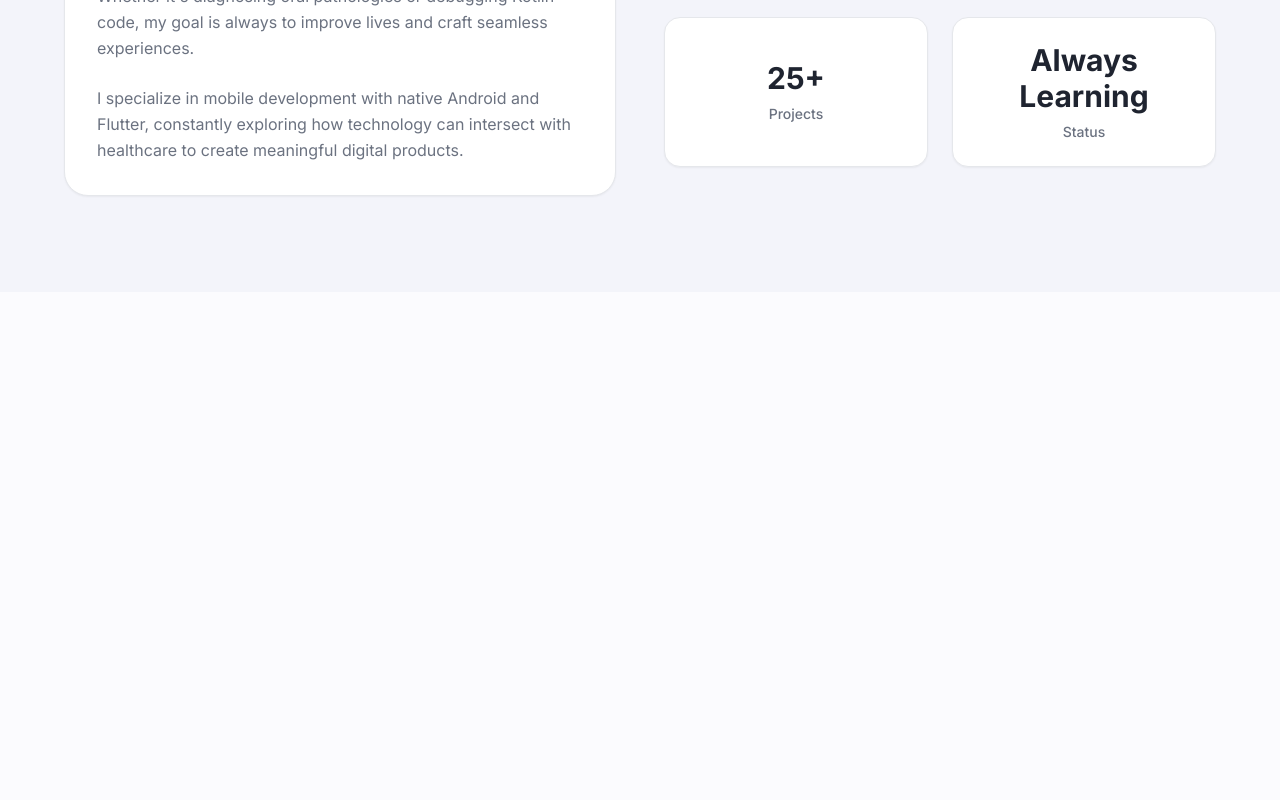
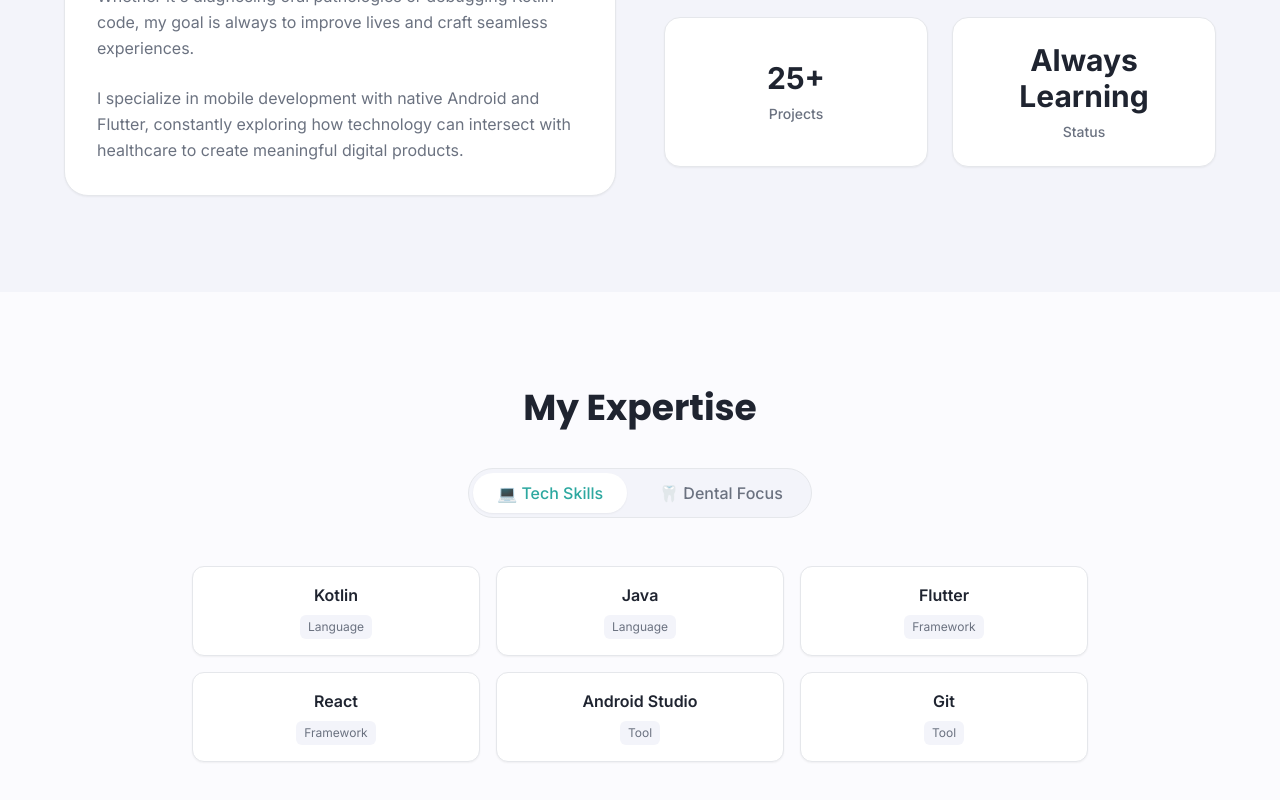
Before and after one commit to azapdev/newPortfolio, a React (Vite) app: page / in a window 1280 px wide. Shown: the part 1134-1934 px from the top of the page. Before the commit the page ends 1426 px from the top, so only its background shows below. Built offline with nearby package versions, Linux system fonts and the light colour scheme.

Commit message:
feat: implement tabbed Skills section

```diff
--- a/src/App.jsx
+++ b/src/App.jsx
@@ -3,12 +3,14 @@ import { BrowserRouter, Routes, Route } from 'react-router-dom';
 import Navbar from './components/Navbar';
 import Hero from './components/Hero';
 import About from './components/About';
+import Skills from './components/Skills';
 
 function HomePage() {
   return (
     <div className="pt-16">
       <Hero />
       <About />
+      <Skills />
     </div>
   );
 }
--- /dev/null
+++ b/src/components/Skills.jsx
@@ -0,0 +1,71 @@
+import React, { useState } from 'react';
+import { motion, AnimatePresence } from 'framer-motion';
+
+export default function Skills() {
+  const [activeTab, setActiveTab] = useState('tech');
+
+  const techSkills = [
+    { name: 'Kotlin', category: 'Language' },
+    { name: 'Java', category: 'Language' },
+    { name: 'Flutter', category: 'Framework' },
+    { name: 'React', category: 'Framework' },
+    { name: 'Android Studio', category: 'Tool' },
+    { name: 'Git', category: 'Tool' },
+  ];
+
+  const dentalSkills = [
+    { name: 'Oral Pathology', category: 'Academic' },
+    { name: 'Restorative Dentistry', category: 'Clinical' },
+    { name: 'Radiography', category: 'Clinical' },
+    { name: 'Patient Care', category: 'Soft Skill' },
+  ];
+
+  return (
+    <section id="skills" className="py-24 bg-bgMain px-4">
+      <div className="max-w-4xl mx-auto">
+        <h2 className="text-3xl md:text-4xl font-heading font-bold text-center mb-10 text-textPrimary">My Expertise</h2>
+
+        <div className="flex justify-center mb-12">
+          <div className="bg-bgAlt p-1 rounded-full flex gap-2 border border-borderLight">
+            <button
+              onClick={() => setActiveTab('tech')}
+              className={`px-6 py-2 rounded-full font-medium transition-colors ${activeTab === 'tech' ? 'bg-white text-accentPrimary shadow-sm' : 'text-textSecondary hover:text-textPrimary'}`}
+            >
+              💻 Tech Skills
+            </button>
+            <button
+              onClick={() => setActiveTab('dental')}
+              className={`px-6 py-2 rounded-full font-medium transition-colors ${activeTab === 'dental' ? 'bg-white text-accentPrimary shadow-sm' : 'text-textSecondary hover:text-textPrimary'}`}
+            >
+              🦷 Dental Focus
+            </button>
+          </div>
+        </div>
+
+        <div className="min-h-[300px]">
+          <AnimatePresence mode="wait">
+            {activeTab === 'tech' ? (
+              <motion.div key="tech" initial={{ opacity: 0, y: 10 }} animate={{ opacity: 1, y: 0 }} exit={{ opacity: 0, y: -10 }} className="grid grid-cols-2 md:grid-cols-3 gap-4">
+                {techSkills.map((skill, i) => (
+                  <div key={i} className="bg-white p-4 rounded-xl border border-borderLight shadow-sm hover:border-accentPrimary transition-colors flex flex-col items-center justify-center gap-2">
+                    <span className="font-semibold text-textPrimary">{skill.name}</span>
+                    <span className="text-xs text-textSecondary bg-bgAlt px-2 py-1 rounded-md">{skill.category}</span>
+                  </div>
+                ))}
+              </motion.div>
+            ) : (
+              <motion.div key="dental" initial={{ opacity: 0, y: 10 }} animate={{ opacity: 1, y: 0 }} exit={{ opacity: 0, y: -10 }} className="grid grid-cols-2 md:grid-cols-3 gap-4">
+                {dentalSkills.map((skill, i) => (
+                  <div key={i} className="bg-white p-4 rounded-xl border border-borderLight shadow-sm hover:border-accentSecondary transition-colors flex flex-col items-center justify-center gap-2">
+                    <span className="font-semibold text-textPrimary">{skill.name}</span>
+                    <span className="text-xs text-textSecondary bg-bgAlt px-2 py-1 rounded-md">{skill.category}</span>
+                  </div>
+                ))}
+              </motion.div>
+            )}
+          </AnimatePresence>
+        </div>
+      </div>
+    </section>
+  );
+}
```
Also changed, not shown: 1 other file (tests, documents, lock files or other folders).
